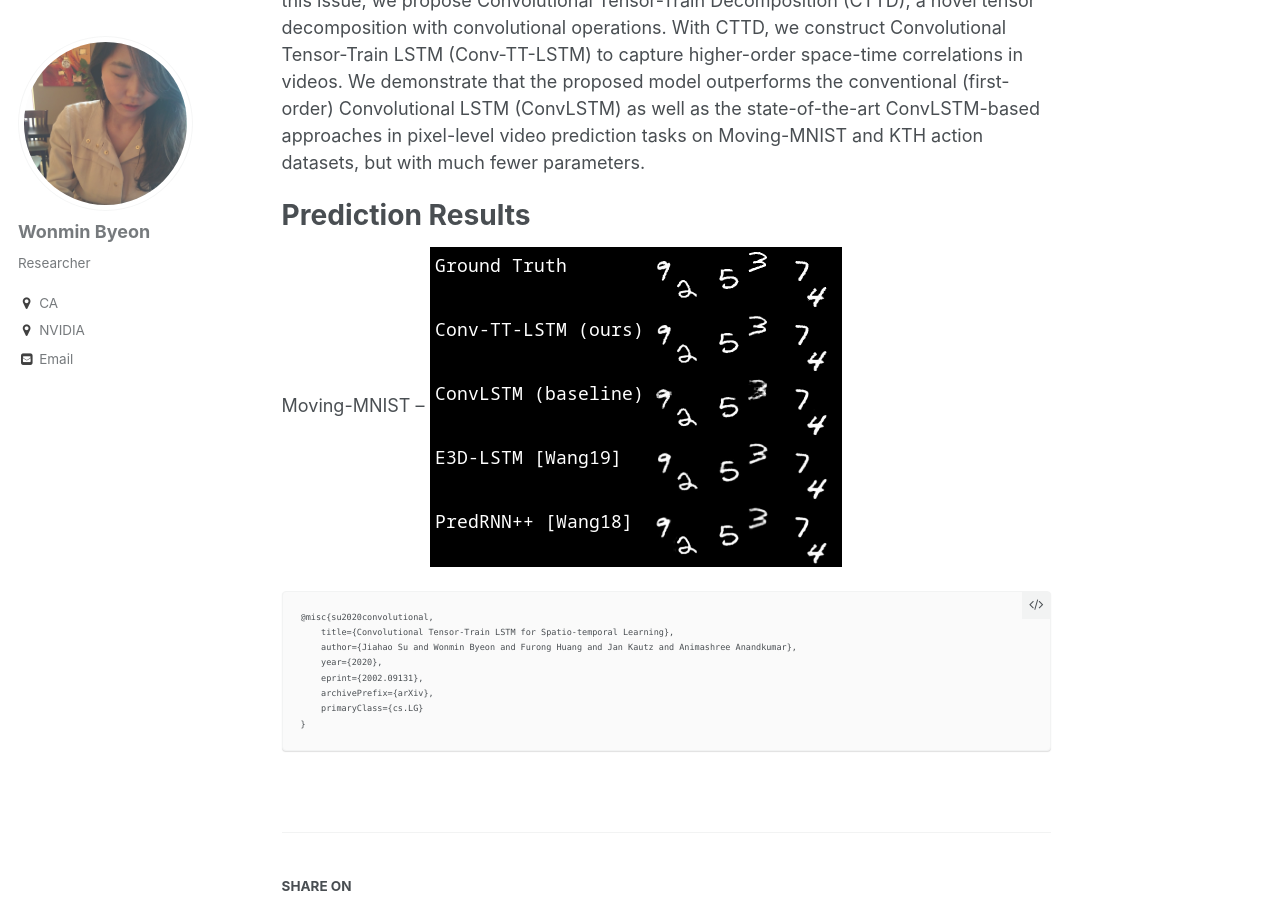
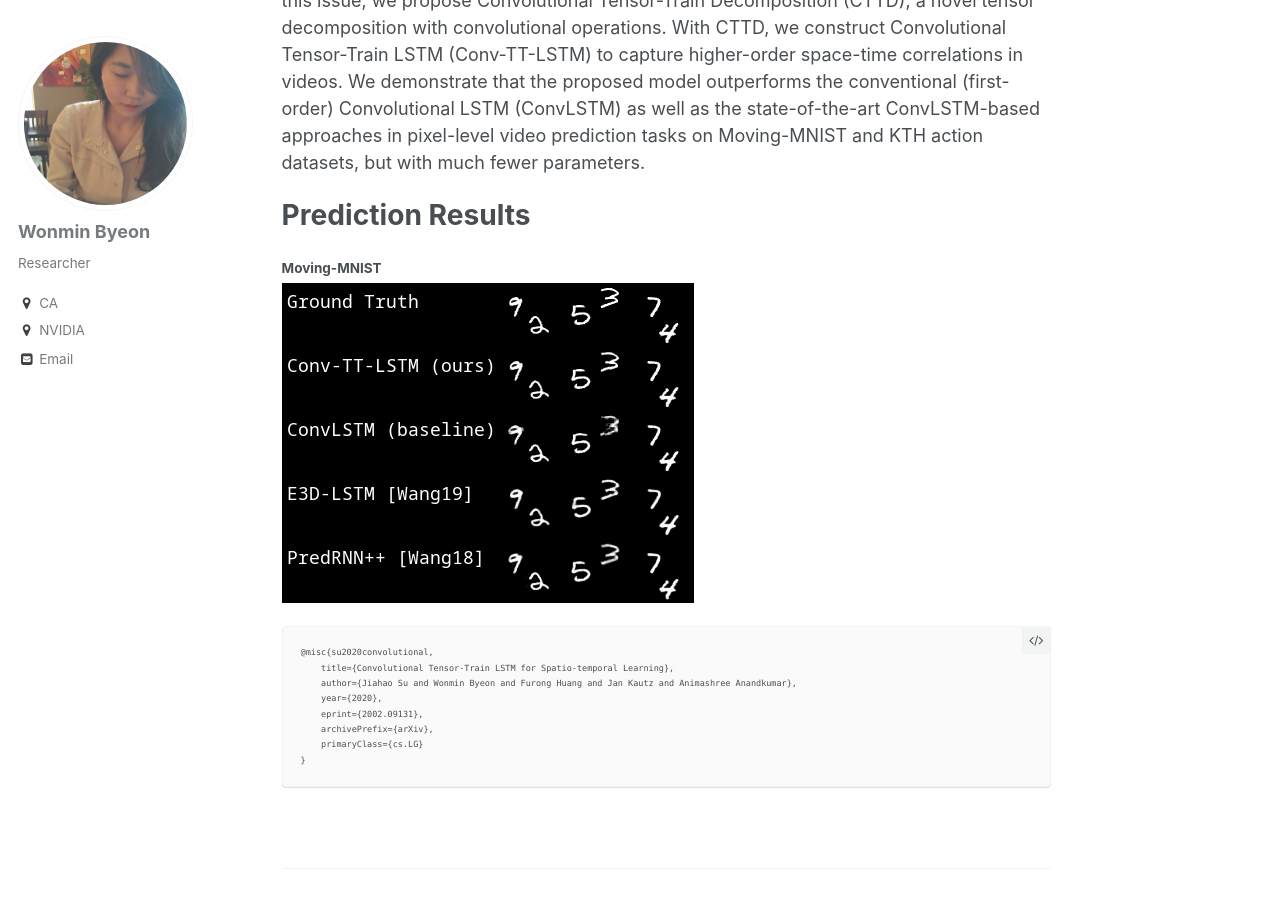
Before and after one commit to wonmin-byeon/wonmin-byeon.github.io, a Jekyll site: the page built from _publications/2020-02-convttlstm.md, in a window 1280 px wide and 900 px high, scrolled down 489 px. Built offline with Jekyll 4.4.1, drawn with Linux system fonts in a browser that asks for light colours.

```diff
--- a/_publications/2020-02-convttlstm.md
+++ b/_publications/2020-02-convttlstm.md
@@ -15,8 +15,9 @@ Higher-order Recurrent Neural Networks (RNNs) are effective for long-term foreca
 
 Prediction Results
 ==
-Moving-MNIST
---
+
+##### Moving-MNIST
+
 ![](http://wonmin-byeon.github.io/files/result-convttlstm20/mnist.gif)
 
 <!-- KTH
```
